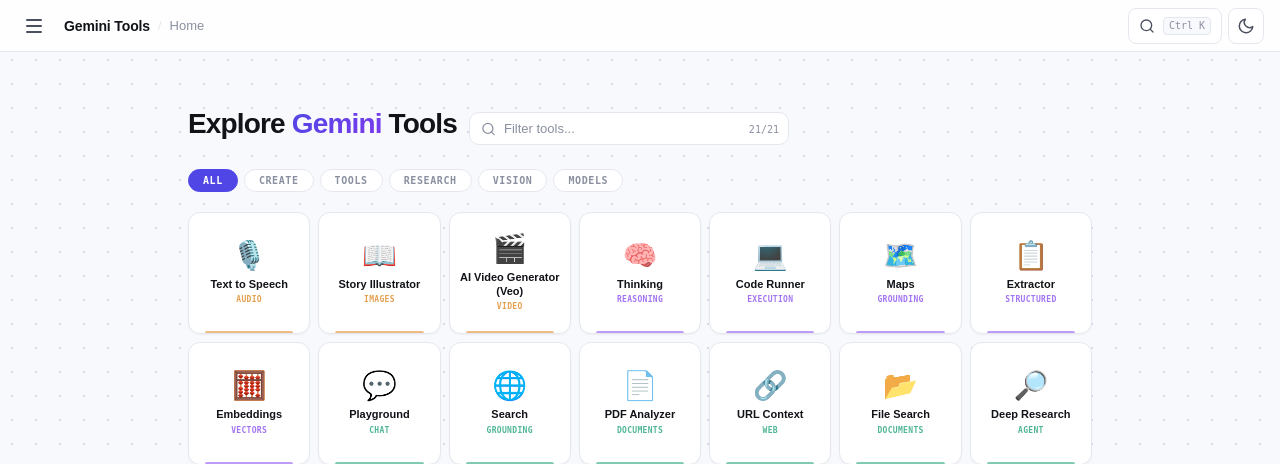
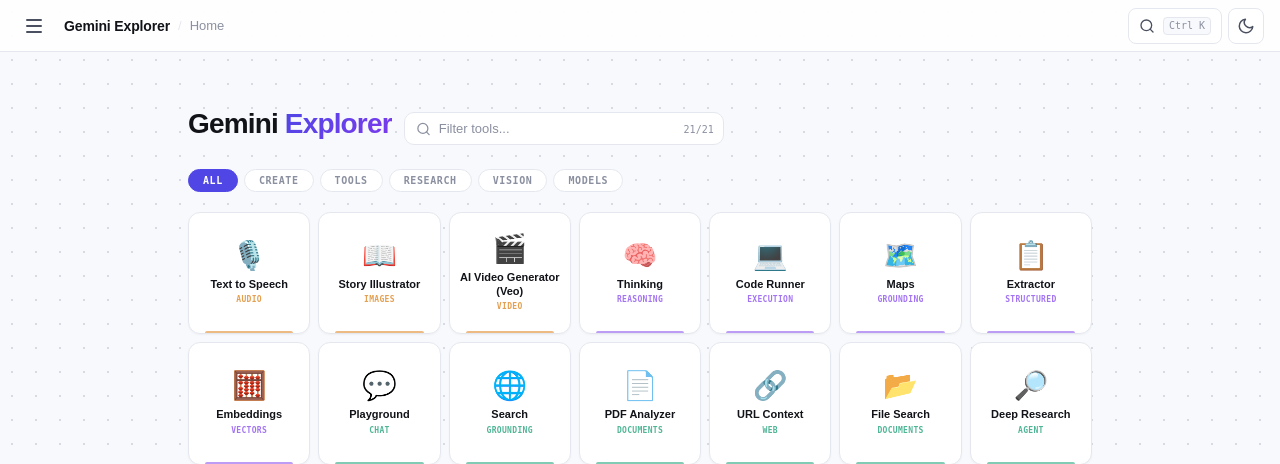
Before and after one commit to ranand12/token-counter-app, a Flask app: page / in a window 1280 px wide. Shown: the top 464 px of the page. Run offline with Flask 3, Linux system fonts and the light colour scheme.

Commit message:
Rename app from Token Counter / Gemini Tools to Gemini Explorer
Reflects the app's purpose as an interactive showcase for exploring
Gemini capabilities, not just a token counter.

```diff
--- a/app.py
+++ b/app.py
@@ -1,4 +1,4 @@
-"""Token Counter Web App"""
+"""Gemini Explorer Web App"""
 
 import json
 import os
--- a/index.html
+++ b/index.html
@@ -4,7 +4,7 @@
     <meta charset="UTF-8">
     <meta name="viewport" content="width=device-width, initial-scale=1.0">
     <meta http-equiv="Content-Security-Policy" content="default-src 'self'; script-src 'self' 'unsafe-inline'; style-src 'self' 'unsafe-inline' https://fonts.googleapis.com; font-src https://fonts.gstatic.com; connect-src https://generativelanguage.googleapis.com;">
-    <title>Gemini Tools</title>
+    <title>Gemini Explorer</title>
     <link rel="preconnect" href="https://fonts.googleapis.com">
     <link rel="preconnect" href="https://fonts.gstatic.com" crossorigin>
     <link href="https://fonts.googleapis.com/css2?family=DM+Sans:ital,opsz,wght@0,9..40,300;0,9..40,400;0,9..40,500;0,9..40,600;0,9..40,700;1,9..40,400&family=Space+Mono:wght@400;700&display=swap" rel="stylesheet">
@@ -341,7 +341,7 @@
 
 <div class="page">
     <div class="hero">
-        <h1>Explore <span>Gemini</span> Tools</h1>
+        <h1>Gemini <span>Explorer</span></h1>
         <div class="hero-search">
             <svg viewBox="0 0 24 24" fill="none" stroke="currentColor" stroke-width="2" stroke-linecap="round" stroke-linejoin="round"><circle cx="11" cy="11" r="8"/><line x1="21" y1="21" x2="16.65" y2="16.65"/></svg>
             <input type="text" id="hero-filter" placeholder="Filter tools..." autocomplete="off">
--- a/nav.js
+++ b/nav.js
@@ -1,4 +1,4 @@
-/* Shared sidebar navigation - Gemini Tools */
+/* Shared sidebar navigation - Gemini Explorer */
 (function() {
     'use strict';
 
@@ -65,7 +65,7 @@
 
     var brand = document.createElement('a');
     brand.className = 'gt-topbar-brand';
-    brand.textContent = 'Gemini Tools';
+    brand.textContent = 'Gemini Explorer';
     brand.href = 'index.html';
     brand.style.textDecoration = 'none';
     brand.style.color = 'inherit';
@@ -190,7 +190,7 @@
 
     var sidebarBrand = document.createElement('a');
     sidebarBrand.className = 'gt-sidebar-brand';
-    sidebarBrand.textContent = 'Gemini Tools';
+    sidebarBrand.textContent = 'Gemini Explorer';
     sidebarBrand.href = 'index.html';
     sidebarBrand.style.textDecoration = 'none';
     sidebarBrand.style.color = 'inherit';
--- a/templates/index.html
+++ b/templates/index.html
@@ -3,7 +3,7 @@
 <head>
     <meta charset="UTF-8">
     <meta name="viewport" content="width=device-width, initial-scale=1.0">
-    <title>Gemini Token Counter</title>
+    <title>Gemini Explorer</title>
     <style>
         * { box-sizing: border-box; margin: 0; padding: 0; }
         body {
@@ -93,7 +93,7 @@
 </head>
 <body>
     <div class="container">
-        <h1>Gemini Token Counter</h1>
+        <h1>Gemini Explorer</h1>
         <p class="subtitle">Count tokens using the Gemini API's <code>count_tokens</code> method (no LLM call).</p>
 
         <textarea id="text-input" placeholder="Type or paste your text here..."></textarea>
--- a/tokens.html
+++ b/tokens.html
@@ -4,7 +4,7 @@
     <meta charset="UTF-8">
     <meta name="viewport" content="width=device-width, initial-scale=1.0">
     <meta http-equiv="Content-Security-Policy" content="default-src 'self'; script-src 'self' 'unsafe-inline'; style-src 'self' 'unsafe-inline' https://fonts.googleapis.com; font-src https://fonts.gstatic.com; connect-src https://generativelanguage.googleapis.com;">
-    <title>Gemini Token Counter</title>
+    <title>Token Counter - Gemini Explorer</title>
     <!--
     Copyright 2026 Google LLC.
 
```
Also changed, not shown: CLAUDE.md (+1 -1 lines), docs/superpowers/plans/2026-03-10-new-gemini-tools.md (+1 -1 lines).
